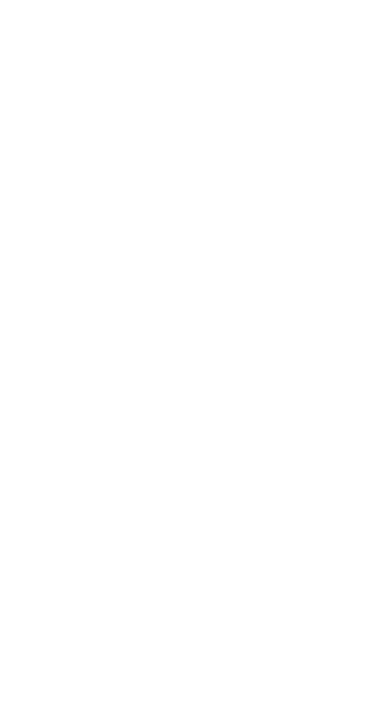
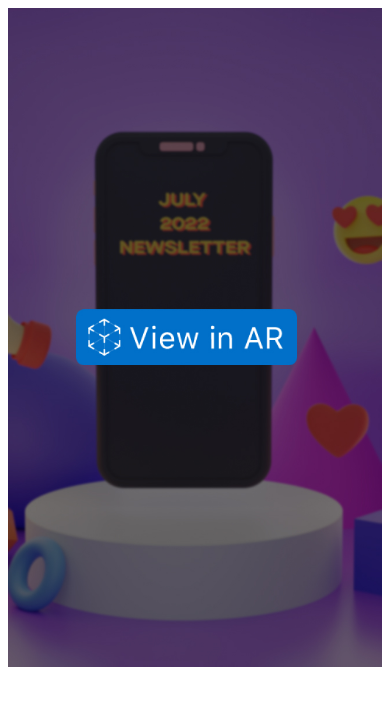
Before and after one commit to pradyutgojek/newsletter, a plain HTML site: page index.html in a window 390 px wide. Drawn offline with Linux system fonts and the light colour scheme.

Commit message:
Update index.html

```diff
--- a/index.html
+++ b/index.html
@@ -6,13 +6,13 @@
   <meta name="viewport" content="width=device-width, initial-scale=1.0">
   <style>
 
-     .img {
-   background-image: url("NL-JULY-desktop.jpg");
+     img {
+   content:url("NL-JULY-desktop.jpg");
     width: 100%
 }
 @media only screen and (max-width: 600px) {
-  .img {
-   background-image: url("NL-JULY-mobile.jpg");
+  img {
+   content:url("NL-JULY-mobile.jpg");
     width: 100%
 }
 }
@@ -22,7 +22,7 @@
   <body>
     <div>
     <a rel="ar" href="IxDJuly2022.usdz">
-        <div class="img"></div>
+        <img src="NL-JULY-desktop.jpg">
     </a>
 </div>
   </body>
```
